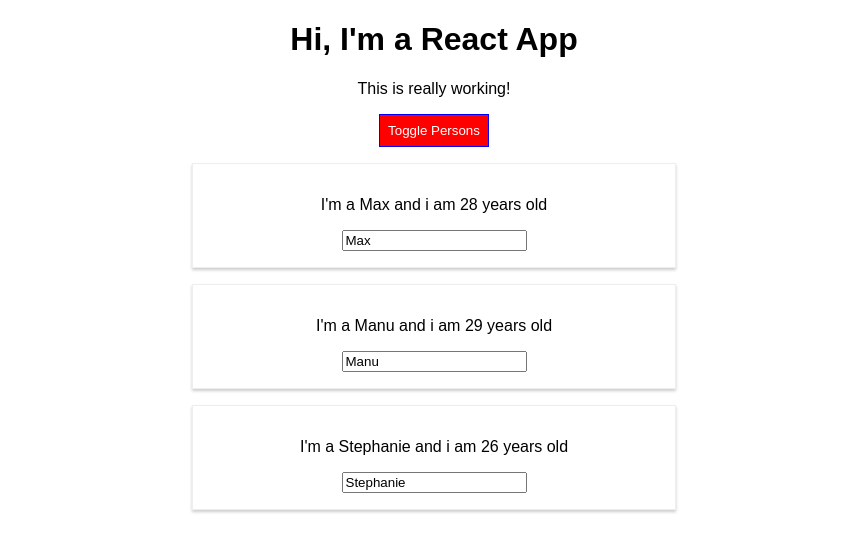
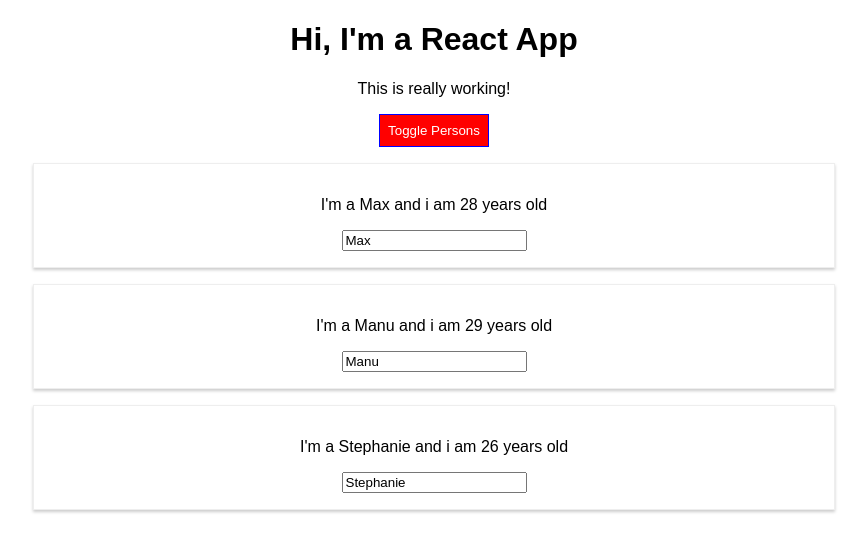
Before and after one commit to amitu2016/react-complete-guide, a React (Create React App) app: page / in a window 1280 px wide. Both pictures are taken after a click on the button "Toggle Persons". Shown: the top 552 px of the page, without its empty margins (206-1073 px from the left). Built offline with nearby package versions, Linux system fonts and the light colour scheme.

Commit message:
Styling Using Styled Component

```diff
--- a/package.json
+++ b/package.json
@@ -6,7 +6,8 @@
     "radium": "^0.26.1",
     "react": "^17.0.1",
     "react-dom": "^17.0.1",
-    "react-scripts": "1.1.5"
+    "react-scripts": "1.1.5",
+    "styled-components": "^5.2.1"
   },
   "scripts": {
     "start": "react-scripts start",
--- a/src/App.js
+++ b/src/App.js
@@ -1,7 +1,21 @@
 import React, { Component } from "react";
+import styled from "styled-components";
 import "./App.css";
-import Radium, { StyleRoot }  from "radium";
 import Person from "./Person/Person";
+
+const StyledButton = styled.button`
+  background-color: ${props => props.alt ? 'red' : 'green'};
+  color: white;
+  font: inherent;
+  border: 1px solid blue;
+  padding: 8px;
+  cursor: pointer;
+
+  &:hover{
+    background-color: ${props => props.alt ? 'salmon' : 'lightgreen'};
+    color: black;
+  }
+`;
 
 class App extends Component {
   state = {
@@ -45,18 +59,18 @@
   };
 
   render() {
-    const style = {
-      backgroundColor: "green",
-      color: "white",
-      font: "inherent",
-      border: "1px solid blue",
-      padding: "8px",
-      cursor: "pointer",
-      ":hover": {
-        backgroundColor: "lightgreen",
-        color: "black",
-      },
-    };
+    // const style = {
+    //   backgroundColor: "green",
+    //   color: "white",
+    //   font: "inherent",
+    //   border: "1px solid blue",
+    //   padding: "8px",
+    //   cursor: "pointer",
+    //   ":hover": {
+    //     backgroundColor: "lightgreen",
+    //     color: "black",
+    //   },
+    // };
 
     let persons = null;
 
@@ -76,11 +90,11 @@
           })}
         </div>
       );
-      style.backgroundColor = "red";
-      style[":hover"] = {
-        backgroundColor: "salmon",
-        color: "black",
-      };
+      // style.backgroundColor = "red";
+      // style[":hover"] = {
+      //   backgroundColor: "salmon",
+      //   color: "black",
+      // };
     }
 
     const classes = [];
@@ -92,19 +106,17 @@
     }
 
     return (
-      <StyleRoot>
       <div className="App">
         <h1>Hi, I'm a React App</h1>
         <p className={classes.join(" ")}>This is really working!</p>
-          <button style={style} onClick={this.togglePersonsHandler}>
+        <StyledButton alt={this.state.showPersons}  onClick={this.togglePersonsHandler}>
           Toggle Persons
-          </button>
+        </StyledButton>
         {persons}
       </div>
-      </StyleRoot>
     );
     // return React.createElement('div', {className: 'App'}, React.createElement('h1', null, 'Does this work now?'));
   }
 }
 
-export default Radium(App);
+export default App;
--- a/src/Person/Person.css
+++ b/src/Person/Person.css
@@ -1,8 +1,8 @@
-.Person {
+/* .Person {
     width: 60%;
     margin: 16px auto;
     border: 1px solid #eee;
     box-shadow: 0 2px 3px #ccc;
     padding: 16px;
     text-align: center;
-}
+} */
--- a/src/Person/Person.js
+++ b/src/Person/Person.js
@@ -1,21 +1,35 @@
 import React from 'react';
-import Radium from 'radium';
-import './Person.css';
+import styled from 'styled-components';
+//import './Person.css';
+
+const StyledDiv = styled.div`
+width: 60%;
+margin: 16px auto;
+border: 1px solid #eee;
+box-shadow: 0 2px 3px #ccc;
+padding: 16px;
+text-align: center;
+
+@media (min-width:500px ) {
+    width: '450px' ;
+ }
+`;
 
 const person = (props) => {
-    const style = {
-        '@media (min-width:500px )': {
-           width: '450px'
-        }
-    };
+    // const style = {
+    //     '@media (min-width:500px )': {
+    //        width: '450px'
+    //     }
+    //};
     return (
-        <div className='Person' style={style}>
+        //<div className='Person' style={style}>
+        <StyledDiv>
             <p onClick={props.click}>I'm a {props.name} and i am {props.age} years old</p>
             <p>{props.children}</p>
             <input type="text" onChange={props.changed} value={props.name}/>
-        </div>
+        </StyledDiv>
 
     )
 }
 
-export default Radium(person);
+export default person;
```
Also changed, not shown: 1 other file (tests, documents, lock files or other folders). Lines whose indentation alone changed are shown as unchanged.
